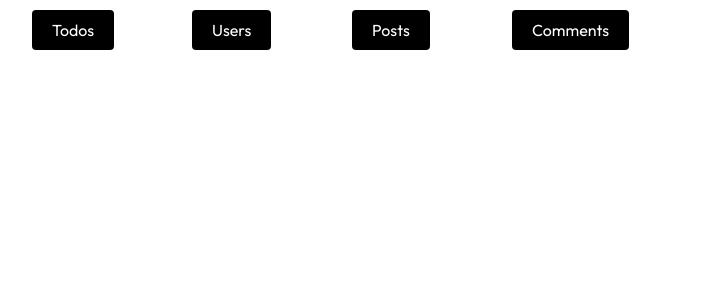
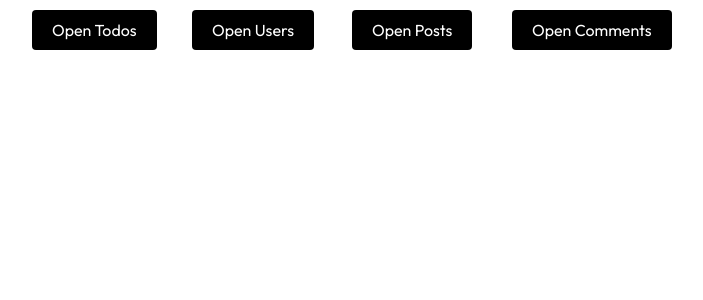
Before and after one commit to BrownEdgar/React-unknown, a React (Vite) app: page / in a window 1280 px wide. Shown: the top 300 px of the page, without its empty margins (288-991 px from the left). Built offline with nearby package versions, Linux system fonts and the light colour scheme.

Commit message:
state manage

```diff
--- a/src/app/features/comments/commentsSlice.js
+++ b/src/app/features/comments/commentsSlice.js
@@ -4,12 +4,13 @@ const initialCommentsValue = []
 
 
 const commentsSlice =  createSlice({
-    name:'comments',
-    initialState:initialCommentsValue,
-    reducers:{
-        addComment:(_,action) => action.payload
-    }
+  name:'comments',
+  initialState:initialCommentsValue,
+  reducers:{
+    addComment:(_,action) => action.payload,
+    closeComment:(state) => {return state = initialCommentsValue}
+  }
 })
 
 export default commentsSlice.reducer;
-export const { addComment } = commentsSlice.actions
+export const { addComment,closeComment } = commentsSlice.actions
--- a/src/app/features/posts/postsSlice.js
+++ b/src/app/features/posts/postsSlice.js
@@ -6,9 +6,10 @@ const postsSlice = createSlice({
   name: 'posts',
   initialState: initialPostsValue,
   reducers:{
-    addPost:(_,action) => action.payload
+    addPost:(_,action) => action.payload,
+    closPost:(state) => { return state = initialPostsValue }
   }
 })
 
 export default postsSlice.reducer;
-export const { addPost } = postsSlice.actions
+export const { addPost,closPost } = postsSlice.actions
--- a/src/app/features/todos/todosSlice.js
+++ b/src/app/features/todos/todosSlice.js
@@ -9,10 +9,10 @@ const todosSlice = createSlice({
     addTodos:(_, action) => action.payload,
     deleteTodos: (state, { payload }) => {
       return state.filter(todo => todo.id !== payload.id);
-    }
+    },
+    closeTodos:(state) => { return state = initialTodosValue }
   }
-
 })
 
 export default todosSlice.reducer;
-export const { addTodos, deleteTodos } = todosSlice.actions
+export const { addTodos, deleteTodos,closeTodos } = todosSlice.actions
--- a/src/app/features/users/usersSlice.js
+++ b/src/app/features/users/usersSlice.js
@@ -9,9 +9,10 @@ const initialUsersValue = []
         addUser:(_, action) => action.payload,
         deleteUser:(state, { payload }) => {
           return state.filter(user => user.id !== payload.id)
-        }
+        },
+        closeUsers:(state) => {return state = initialUsersValue }
     }
   })
 
   export default usersSlice.reducer;
-  export const { addUser,deleteUser } = usersSlice.actions
+  export const { addUser,deleteUser,closeUsers } = usersSlice.actions
--- a/src/components/comments/ToComments.jsx
+++ b/src/components/comments/ToComments.jsx
@@ -1,5 +1,5 @@
 import { useSelector, useDispatch } from "react-redux";
-import { addComment } from "../../app/features/comments/commentsSlice";
+import { addComment,closeComment } from "../../app/features/comments/commentsSlice";
 import axios from "../../axios";
 
   export default function ToComments() {
@@ -10,9 +10,13 @@ import axios from "../../axios";
       axios.get('comments').then(res => dispatch(addComment(res.data)))
       }
 
+    const closCom = () => dispatch(closeComment())
+
   return (
     <div className="info">
-      <button onClick={getComments}>Comments</button>
+      {comments.length > 0
+        ? <button onClick={closCom}>Close Comments</button>
+        : <button onClick={getComments}>Open Comments</button>}
       {
         comments.map(comments => (
           <p key={comments.id}>
--- a/src/components/posts/ToPosts.jsx
+++ b/src/components/posts/ToPosts.jsx
@@ -1,5 +1,5 @@
 import { useSelector, useDispatch } from "react-redux";
-import { addPost } from "../../app/features/posts/postsSlice";
+import { addPost,closPost } from "../../app/features/posts/postsSlice";
 import axios from "../../axios";
 
  export default function ToPosts() {
@@ -11,9 +11,13 @@ import axios from "../../axios";
         axios.get('posts').then(res => dispatch(addPost(res.data)))
     }
 
+    const closPosts = () => dispatch(closPost())
+
     return (
       <div className="info">
-        <button onClick={getPosts}>Posts</button>
+        {posts.length > 0
+          ? <button onClick={closPosts}>Close Posts</button>
+          : <button onClick={getPosts}>Open Posts</button>}
         {
           posts.map(posts => (
             <p key={posts.id}>
--- a/src/components/todos/ToTodos.jsx
+++ b/src/components/todos/ToTodos.jsx
@@ -1,5 +1,5 @@
 import { useSelector, useDispatch } from "react-redux";
-import { addTodos,deleteTodos } from "../../app/features/todos/todosSlice";
+import { addTodos,closeTodos,deleteTodos } from "../../app/features/todos/todosSlice";
 import axios from "../../axios";
 
  export default function ToTodos() {
@@ -10,13 +10,18 @@ import axios from "../../axios";
   const getTodos = () => {
       axios.get('todos').then(res => dispatch(addTodos(res.data)))
   }
+
   const deleteItem = (id) => {
     dispatch(deleteTodos({ id }))
   }
 
+  const closTodo = () => dispatch(closeTodos())
+
   return (
     <div className="info">
-      <button onClick={getTodos}>Todos</button>
+      {todos.length > 0
+        ? <button onClick={closTodo}>Close Todos</button>
+        : <button onClick={getTodos}>Open Todos</button>}
       {
         todos.map(todos => (
           <p key={todos.id}>
--- a/src/components/users/ToUsers.jsx
+++ b/src/components/users/ToUsers.jsx
@@ -1,5 +1,5 @@
 import { useSelector, useDispatch } from "react-redux";
-import { addUser, deleteUser } from "../../app/features/users/usersSlice";
+import { addUser, deleteUser, closeUsers } from "../../app/features/users/usersSlice";
 import axios from "../../axios";
 
  export default function ToUsers() {
@@ -14,9 +14,14 @@ import axios from "../../axios";
       dispatch(deleteUser({ id }))
     }
 
+    const closUser = () => dispatch(closeUsers())
+
+
   return (
     <div className="info">
-      <button onClick={getUsers}>Users</button>
+      {users.length > 0
+        ? <button onClick={closUser}>Close Users</button>
+        : <button onClick={getUsers}>Open Users</button>}
       {
         users.map(user => (
           <p key={user.id}>
@@ -27,6 +32,7 @@ import axios from "../../axios";
           </p>
         ))
       }
+
     </div>
   );
 };
```
